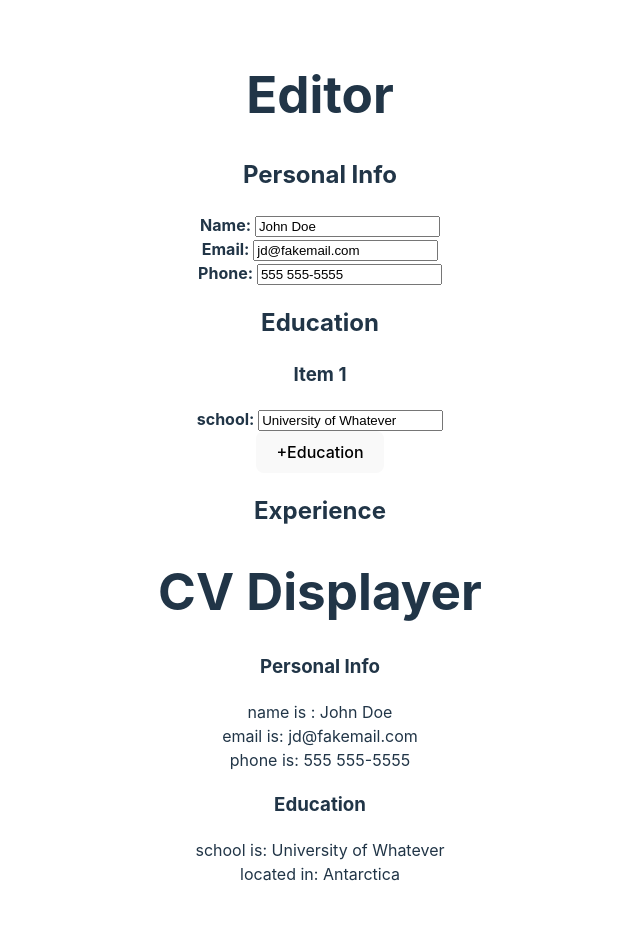
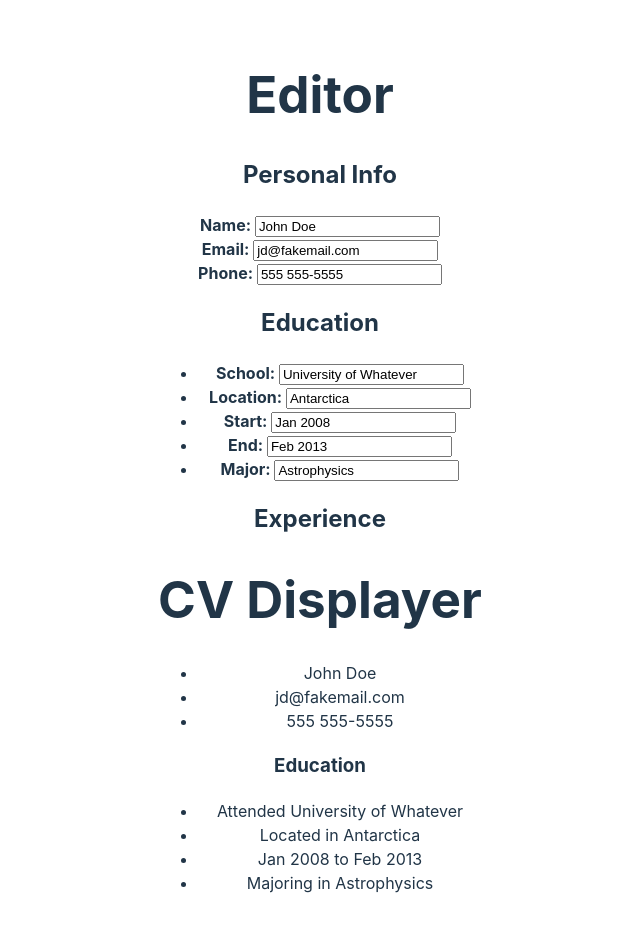
Before and after one commit to Neo319/project-cv, a React (Vite) app: page / in a window 1280 px wide. Shown: the top 932 px of the page, without its empty margins (320-960 px from the left). Built offline with nearby package versions, Linux system fonts and the light colour scheme.

Commit message:
edu section simplified as object

```diff
--- a/src/App.jsx
+++ b/src/App.jsx
@@ -15,15 +15,13 @@ function App() {
   });
 
   //education data
-  const [edu, setEdu] = useState([
-    {
-      school: "University of Whatever",
-      location: "Antarctica",
-      start: "Jan 2008",
-      end: "Feb 2013",
-      major: "Astrophysics",
-    },
-  ]);
+  const [edu, setEdu] = useState({
+    school: "University of Whatever",
+    location: "Antarctica",
+    start: "Jan 2008",
+    end: "Feb 2013",
+    major: "Astrophysics",
+  });
 
   // how personal data entries are changed
   function handlePersonChange(e, changedProp) {
@@ -32,26 +30,9 @@ function App() {
   }
 
   // how education entries are changed (indexed in array)
-  function handleEduChange(e, index, changedProp) {
-    const newEdu = [...edu];
-    newEdu[index] = { ...newEdu[index], [changedProp]: e.target.value };
+  function handleEduChange(e, changedProp) {
+    const newEdu = { ...edu, [changedProp]: e.target.value };
 
-    setEdu(newEdu);
-
-    // -----------------------------------------------
-    // the edu item entry gets unfocused here!!!
-    // because : all edu components are rerendered when the array is updated...
-  }
-
-  function addEduItem() {
-    const newEdu = [...edu];
-    newEdu.push({
-      school: "U of T",
-      location: "Toronto",
-      start: "Jan 2020",
-      end: "Apr 2024",
-      major: "Computer Science",
-    });
     setEdu(newEdu);
   }
 
@@ -66,7 +47,6 @@ function App() {
       <div>
         <h2>Education</h2>
         <Education edu={edu} handleEduChange={handleEduChange} />
-        <button onClick={addEduItem}>+Education</button>
       </div>
 
       <div>
--- a/src/components/displayer.jsx
+++ b/src/components/displayer.jsx
@@ -2,39 +2,27 @@ import PropTypes from "prop-types";
 
 export default function Displayer({ person, edu }) {
   // function which maps edu array, calling eduItem for each item in array
-  function EduDisplay() {
-    return edu.map((eduItem, index) => <EduItem key={index} item={eduItem} />);
-  }
-
-  //function which returns the rendered eduItem
-  function EduItem({ item }) {
-    return (
-      <>
-        <div>school is: {item.school}</div>
-        <div>located in: {item.location}</div>
-      </>
-    );
-  }
-
-  EduItem.propTypes = {
-    item: PropTypes.shape({
-      school: PropTypes.string.isRequired,
-      location: PropTypes.string.isRequired,
-    }).isRequired,
-  };
 
   return (
     <>
       <div>
-        <h3>Personal Info</h3>
-        <div>name is : {person.name}</div>
-        <div>email is: {person.email}</div>
-        <div>phone is: {person.phone}</div>
+        <ul>
+          <li>{person.name}</li>
+          <li>{person.email}</li>
+          <li>{person.phone}</li>
+        </ul>
       </div>
 
       <div>
         <h3>Education</h3>
-        <EduDisplay />
+        <ul>
+          <li>Attended {edu.school} </li>
+          <li>Located in {edu.location}</li>
+          <li>
+            {edu.start} to {edu.end}
+          </li>
+          <li>Majoring in {edu.major} </li>
+        </ul>
       </div>
     </>
   );
@@ -42,5 +30,5 @@ export default function Displayer({ person, edu }) {
 
 Displayer.propTypes = {
   person: PropTypes.object.isRequired,
-  edu: PropTypes.array.isRequired,
+  edu: PropTypes.object.isRequired,
 };
--- a/src/components/education.jsx
+++ b/src/components/education.jsx
@@ -2,49 +2,50 @@ import Editor from "./editor";
 import PropTypes from "prop-types";
 
 export default function Education({ edu, handleEduChange }) {
-  // function which maps edu array, calling eduItem for each item in array
-  function EduDisplay() {
-    return edu.map((eduItem, index) => (
-      <div key={index}>
-        <h3>Item {index + 1}</h3>
-        <EduItem item={eduItem} index={index} />
-      </div>
-    ));
-  }
-
-  //function which returns the rendered eduItem
-  function EduItem({ item, index }) {
-    const handleItemChange = (e, changedProp) => {
-      //calling the parent handleEduChange function with the appropriate parameters
-      handleEduChange(e, index, changedProp);
-    };
-
-    EduItem.propTypes = {
-      item: PropTypes.object.isRequired,
-      index: PropTypes.number.isRequired,
-    };
-
-    return (
-      <>
-        <Editor
-          label="school"
-          value={item.school}
-          onChange={(e) => handleItemChange(e, "school")}
-        />
-      </>
-    );
-  }
-
   return (
     <div>
-      <div>
-        <EduDisplay />
-      </div>
+      <ul>
+        <li>
+          <Editor
+            label="School"
+            value={edu.school}
+            onChange={(e) => handleEduChange(e, "school")}
+          />
+        </li>
+        <li>
+          <Editor
+            label="Location"
+            value={edu.location}
+            onChange={(e) => handleEduChange(e, "location")}
+          />
+        </li>
+        <li>
+          <Editor
+            label="Start"
+            value={edu.start}
+            onChange={(e) => handleEduChange(e, "start")}
+          />
+        </li>
+        <li>
+          <Editor
+            label="End"
+            value={edu.end}
+            onChange={(e) => handleEduChange(e, "end")}
+          />
+        </li>
+        <li>
+          <Editor
+            label="Major"
+            value={edu.major}
+            onChange={(e) => handleEduChange(e, "major")}
+          />
+        </li>
+      </ul>
     </div>
   );
 }
 
 Education.propTypes = {
-  edu: PropTypes.array.isRequired,
+  edu: PropTypes.object.isRequired,
   handleEduChange: PropTypes.func.isRequired,
 };
```
